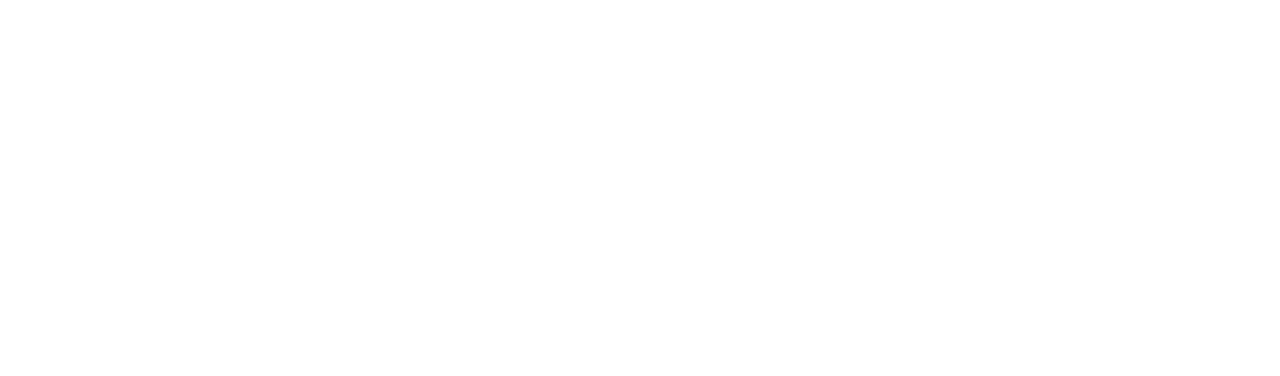
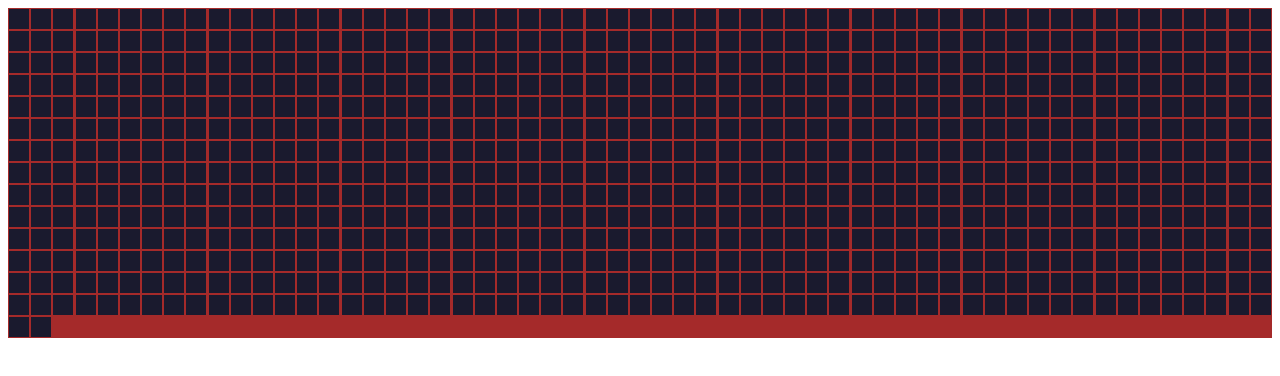
Before and after one commit to acciojob/Color-board-nikhilpatel9, a website: page main.html in a window 1280 px wide. Drawn offline with Linux system fonts and the light colour scheme.

Commit message:
created a submission

```diff
--- a/main.html
+++ b/main.html
@@ -8,6 +8,7 @@
 
 <body>
 	<!-- the entire body must be written by student -->
+	<div class="container" id="grid"></div>
     <script type="text/javascript" src="./script.js">
 </script>
 
--- a/script.js
+++ b/script.js
@@ -1 +1,16 @@
-//your JS code here. If required.
+const container = document.getElementById("grid");
+
+for (let i = 0; i < 800; i++) {
+  const box = document.createElement('div');
+  box.className = 'square';
+
+  box.addEventListener('mouseenter', () => {
+    box.classList.add('active');
+
+    setTimeout(() => {
+      box.classList.remove('active');
+    }, 1000);
+  });
+
+  container.appendChild(box);
+}
--- a/styles.css
+++ b/styles.css
@@ -1 +1,26 @@
 /*  your css code here. If applicable */
+.container{
+	display:grid;
+	grid-template-columns:repeat(auto-fill, minmax(20px, 1fr));
+    gap: 2px;
+	background-color:brown;
+    padding: 1px;
+
+}
+.square{
+	background-color:black;
+	background-color:back;
+	width:20px;
+	height:20px;
+}
+.square {
+    width: 20px;
+    height: 20px;
+    background-color: #1a1a2e;
+    transition: background-color 0.3s ease;
+  }
+
+  .square.active {
+    background-color: #00e5ff;
+    transition: background-color 0.1s ease;
+  }
```
